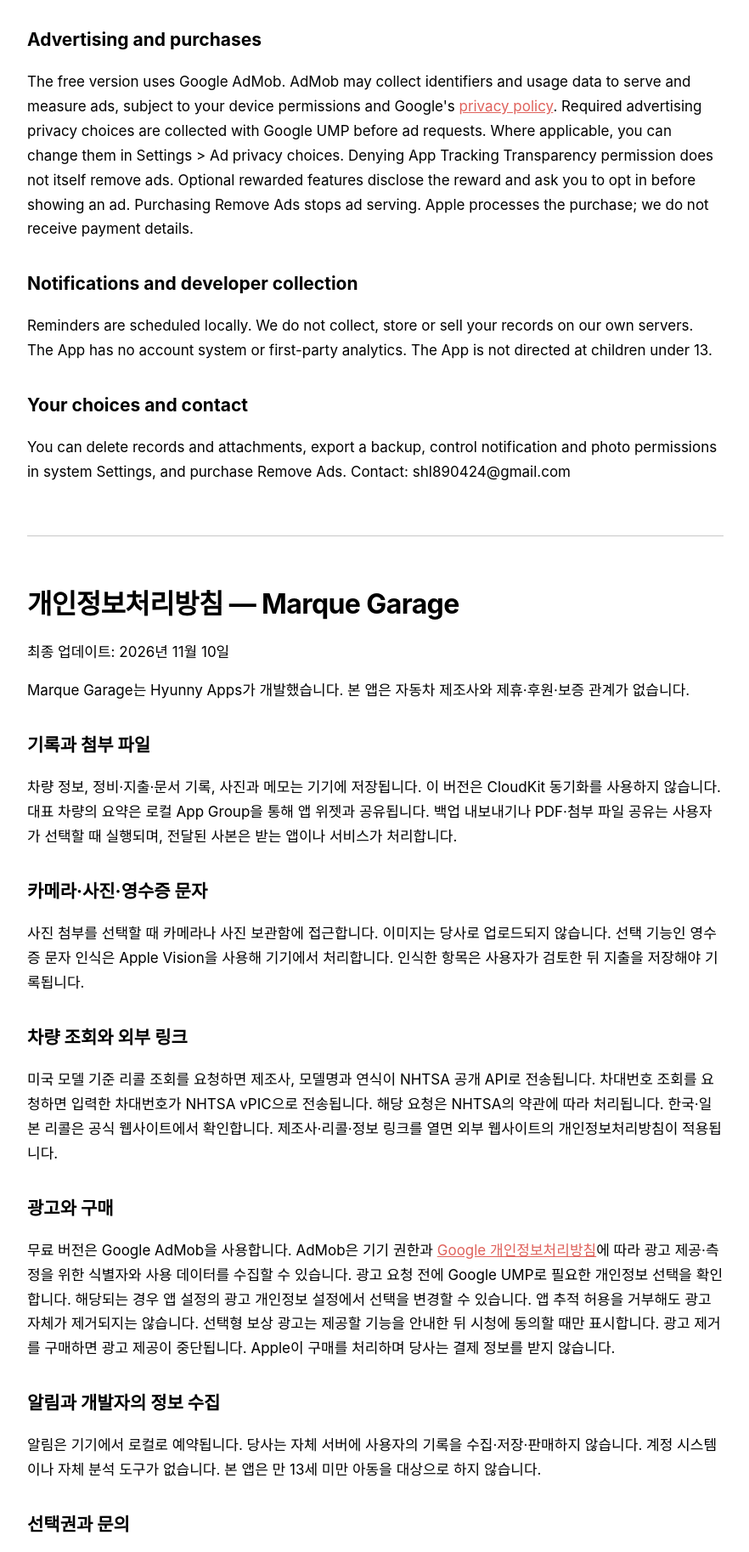
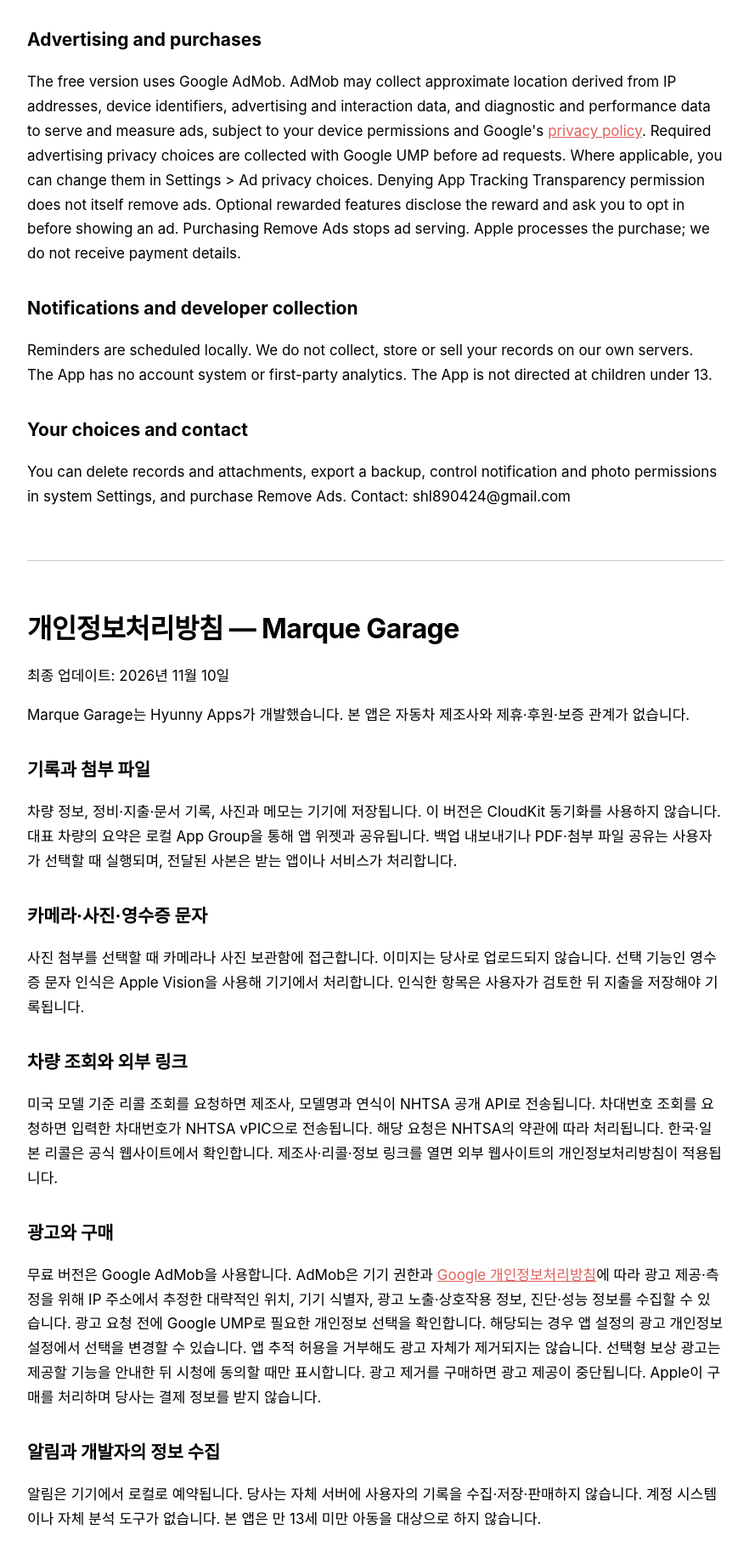
Before and after one commit to 2ls2891/2ls2891.github.io, a plain HTML site: page marque-garage/privacy/index.html in a window 1280 px wide. Shown: the part 861-2687 px from the top of the page at 85% size, without its empty margins (198-1080 px from the left). Drawn offline with Linux system fonts and the light colour scheme.

Commit message:
Clarify Google advertising SDK data disclosures for Marque Garage

```diff
--- a/marque-garage/privacy/index.html
+++ b/marque-garage/privacy/index.html
@@ -11,7 +11,7 @@
 <h2>Vehicle lookups and external links</h2>
 <p>A requested U.S. model-level recall search sends the make, model and model year to the NHTSA public API. A requested VIN decode sends the VIN you entered to NHTSA vPIC. NHTSA handles these requests under its own terms. Korean and Japanese recall checks open official websites. Manufacturer, recall and information links open external websites, whose privacy policies apply.</p>
 <h2>Advertising and purchases</h2>
-<p>The free version uses Google AdMob. AdMob may collect identifiers and usage data to serve and measure ads, subject to your device permissions and Google&#x27;s <a href="https://policies.google.com/privacy">privacy policy</a>. Required advertising privacy choices are collected with Google UMP before ad requests. Where applicable, you can change them in Settings &gt; Ad privacy choices. Denying App Tracking Transparency permission does not itself remove ads. Optional rewarded features disclose the reward and ask you to opt in before showing an ad. Purchasing Remove Ads stops ad serving. Apple processes the purchase; we do not receive payment details.</p>
+<p>The free version uses Google AdMob. AdMob may collect approximate location derived from IP addresses, device identifiers, advertising and interaction data, and diagnostic and performance data to serve and measure ads, subject to your device permissions and Google&#x27;s <a href="https://policies.google.com/privacy">privacy policy</a>. Required advertising privacy choices are collected with Google UMP before ad requests. Where applicable, you can change them in Settings &gt; Ad privacy choices. Denying App Tracking Transparency permission does not itself remove ads. Optional rewarded features disclose the reward and ask you to opt in before showing an ad. Purchasing Remove Ads stops ad serving. Apple processes the purchase; we do not receive payment details.</p>
 <h2>Notifications and developer collection</h2>
 <p>Reminders are scheduled locally. We do not collect, store or sell your records on our own servers. The App has no account system or first-party analytics. The App is not directed at children under 13.</p>
 <h2>Your choices and contact</h2>
@@ -27,7 +27,7 @@
 <h2>차량 조회와 외부 링크</h2>
 <p>미국 모델 기준 리콜 조회를 요청하면 제조사, 모델명과 연식이 NHTSA 공개 API로 전송됩니다. 차대번호 조회를 요청하면 입력한 차대번호가 NHTSA vPIC으로 전송됩니다. 해당 요청은 NHTSA의 약관에 따라 처리됩니다. 한국·일본 리콜은 공식 웹사이트에서 확인합니다. 제조사·리콜·정보 링크를 열면 외부 웹사이트의 개인정보처리방침이 적용됩니다.</p>
 <h2>광고와 구매</h2>
-<p>무료 버전은 Google AdMob을 사용합니다. AdMob은 기기 권한과 <a href="https://policies.google.com/privacy">Google 개인정보처리방침</a>에 따라 광고 제공·측정을 위한 식별자와 사용 데이터를 수집할 수 있습니다. 광고 요청 전에 Google UMP로 필요한 개인정보 선택을 확인합니다. 해당되는 경우 앱 설정의 광고 개인정보 설정에서 선택을 변경할 수 있습니다. 앱 추적 허용을 거부해도 광고 자체가 제거되지는 않습니다. 선택형 보상 광고는 제공할 기능을 안내한 뒤 시청에 동의할 때만 표시합니다. 광고 제거를 구매하면 광고 제공이 중단됩니다. Apple이 구매를 처리하며 당사는 결제 정보를 받지 않습니다.</p>
+<p>무료 버전은 Google AdMob을 사용합니다. AdMob은 기기 권한과 <a href="https://policies.google.com/privacy">Google 개인정보처리방침</a>에 따라 광고 제공·측정을 위해 IP 주소에서 추정한 대략적인 위치, 기기 식별자, 광고 노출·상호작용 정보, 진단·성능 정보를 수집할 수 있습니다. 광고 요청 전에 Google UMP로 필요한 개인정보 선택을 확인합니다. 해당되는 경우 앱 설정의 광고 개인정보 설정에서 선택을 변경할 수 있습니다. 앱 추적 허용을 거부해도 광고 자체가 제거되지는 않습니다. 선택형 보상 광고는 제공할 기능을 안내한 뒤 시청에 동의할 때만 표시합니다. 광고 제거를 구매하면 광고 제공이 중단됩니다. Apple이 구매를 처리하며 당사는 결제 정보를 받지 않습니다.</p>
 <h2>알림과 개발자의 정보 수집</h2>
 <p>알림은 기기에서 로컬로 예약됩니다. 당사는 자체 서버에 사용자의 기록을 수집·저장·판매하지 않습니다. 계정 시스템이나 자체 분석 도구가 없습니다. 본 앱은 만 13세 미만 아동을 대상으로 하지 않습니다.</p>
 <h2>선택권과 문의</h2>
```
